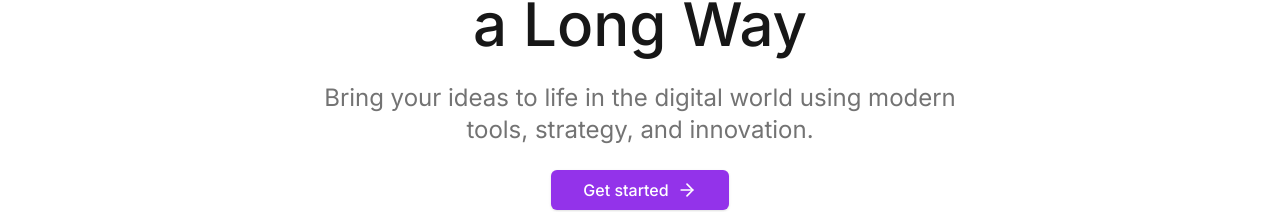
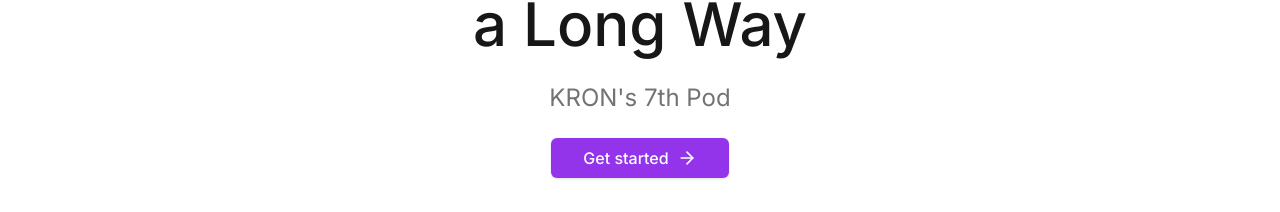
Before and after one commit to JM010101/a-little-better, a Next.js app: page / in a window 1280 px wide. Shown: the part 251-463 px from the top of the page. Built offline with nearby package versions, Linux system fonts and the light colour scheme.

Commit message:
updated to kron's pod

```diff
--- a/components/Hero/Hero.tsx
+++ b/components/Hero/Hero.tsx
@@ -50,7 +50,7 @@ export default function Hero() {
           className="flex flex-col justify-center items-center mt-7 gap-2 text-2xl text-neutral-500 dark:text-neutral-400 text-center max-w-[700px]"
         >
           <h2>
-            Bring your ideas to life in the digital world using modern tools, strategy, and innovation.
+            KRON's 7th Pod
           </h2>
         </animated.div>
         <animated.div style={buttonAnimation}>
```
